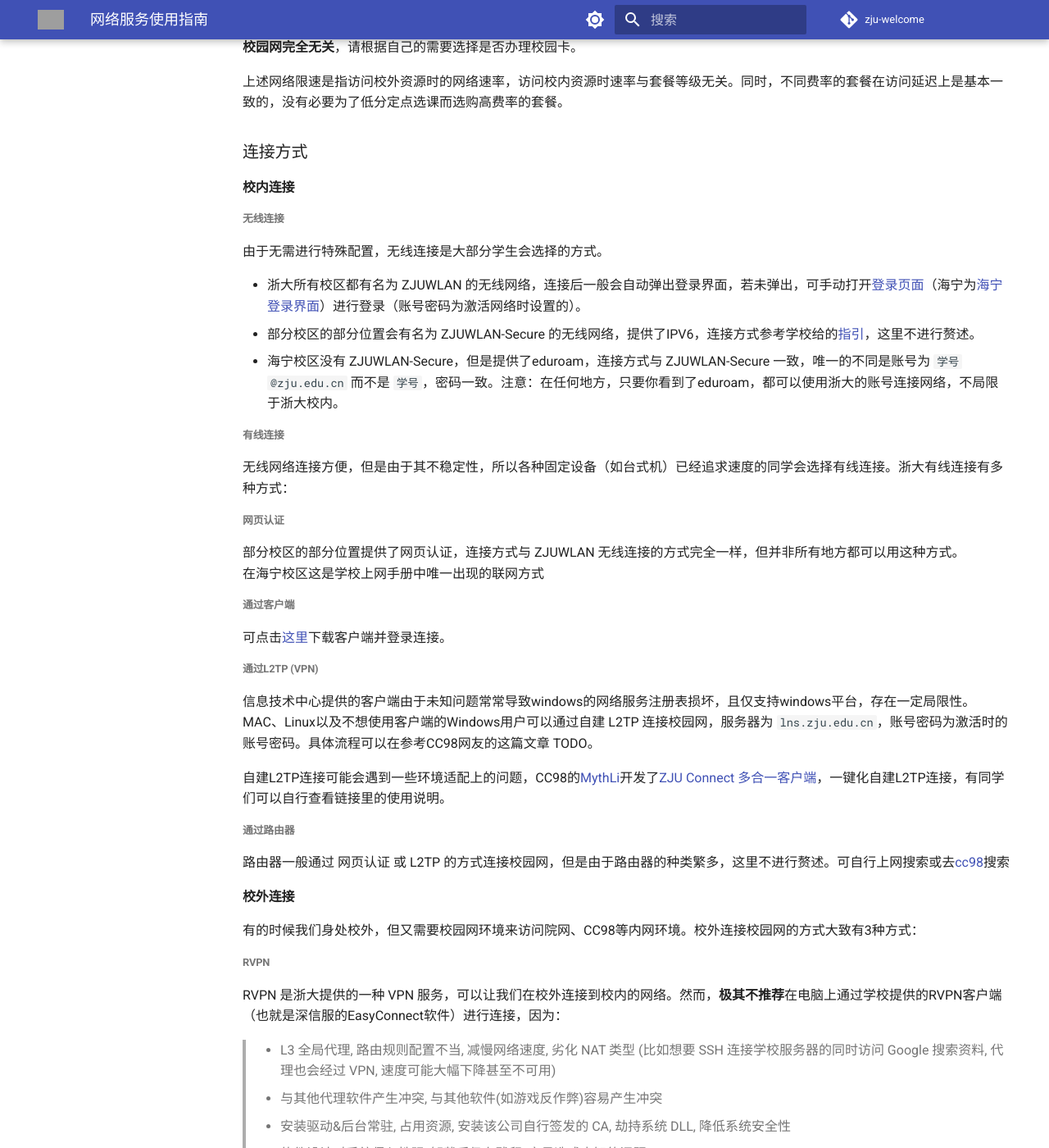
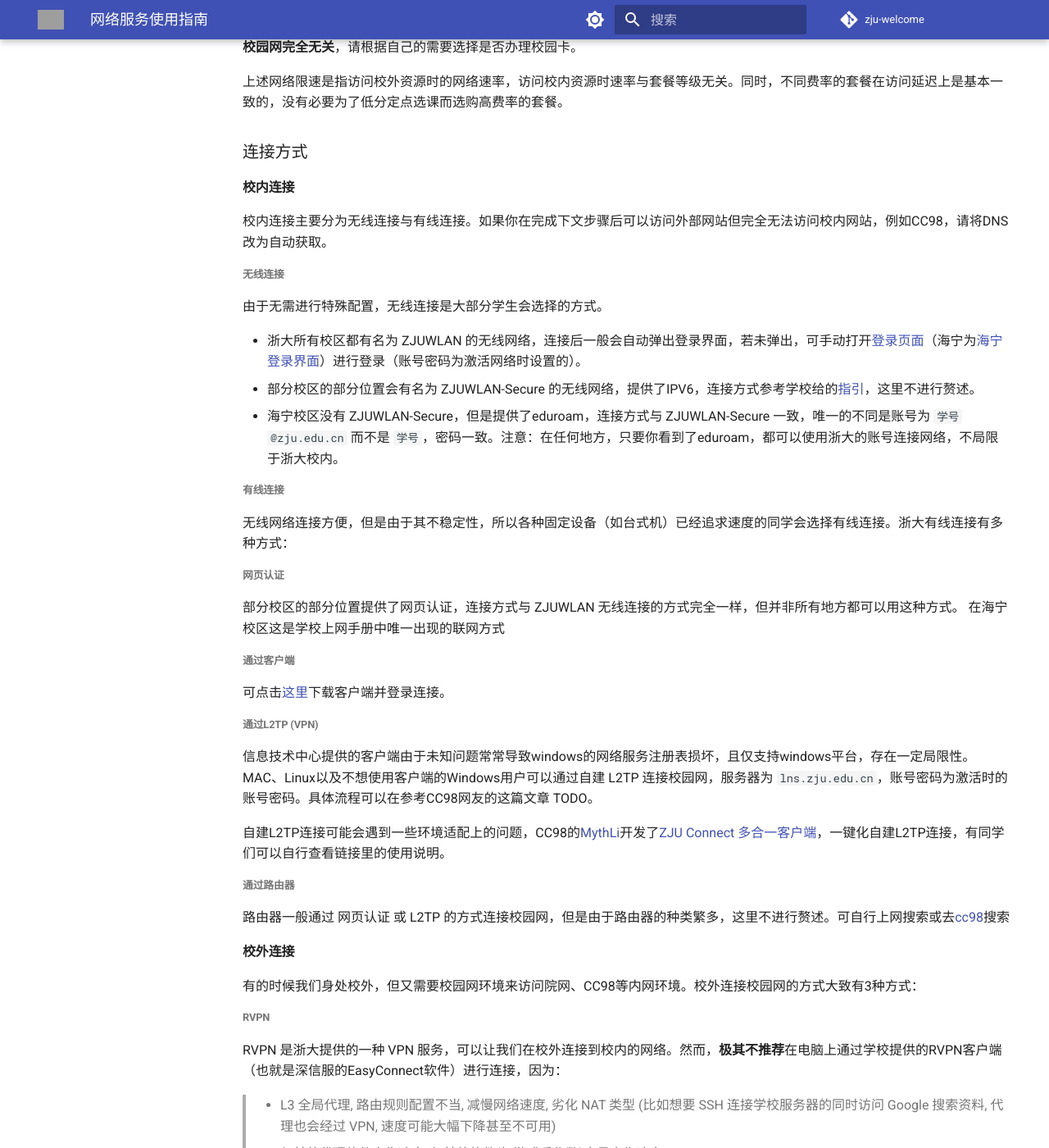
Before and after one commit to mini-full/zju-welcome, an MkDocs documentation site: the page built from docs/life/network.md, in a window 1280 px wide and 1400 px high, scrolled down 967 px. Shown: the whole window at 82% size. Built offline with MkDocs 1.6.1 and Material for MkDocs 9.7.7, drawn with Linux system fonts in a browser that asks for light colours; comment, search, counter and statistics services are not loaded; some of the changed text lies outside the part shown; grey boxes are pictures that could not be loaded.

Commit message:
update:更新网络服务部分内容

```diff
--- a/docs/life/network.md
+++ b/docs/life/network.md
@@ -26,9 +26,12 @@
 
 上述网络限速是指访问校外资源时的网络速率，访问校内资源时速率与套餐等级无关。同时，不同费率的套餐在访问延迟上是基本一致的，没有必要为了低分定点选课而选购高费率的套餐。
 
+
 ### 连接方式
 
 #### 校内连接
+
+校内连接主要分为无线连接与有线连接。如果你在完成下文步骤后可以访问外部网站但完全无法访问校内网站，例如CC98，请将DNS改为自动获取。
 
 ##### 无线连接
 
@@ -74,9 +77,11 @@
 > - 安装驱动&后台常驻, 占用资源, 安装该公司自行签发的 CA, 劫持系统 DLL, 降低系统安全性
 > - 软件设计对系统侵入性强, 卸载后仍有残留, 容易造成未知的问题
 
-引自 <https://www.cc98.org/topic/5521873>。其中安装根证书的行为从根本上破坏了 HTTPS 的安全性，这意味着其可能可以窃取你的网络数据。
+引自 [https://www.cc98.org/topic/5521873](https://www.cc98.org/topic/5521873)。其中安装根证书的行为从根本上破坏了 HTTPS 的安全性，这意味着其可能可以窃取你的网络数据。
 
 所以，我们**强烈推荐**动手能力强的同学使用另一种方式连接 RVPN。如同前文所述，CC98的[MythLi](https://www.cc98.org/user/id/619826)开发了[ZJU Connect 多合一客户端](https://www.cc98.org/topic/5704061)，完美替代了深信服的EasyConnect软件。同学们可以自行查看链接里的使用说明。
+
+需要注意的是，无论使用何种客户端，RVPN对内网的连接都是受限的，不能也不允许用于BT分享，出于安全考虑ssh的22端口也被封禁。
 
 ##### WebVPN
 
```
